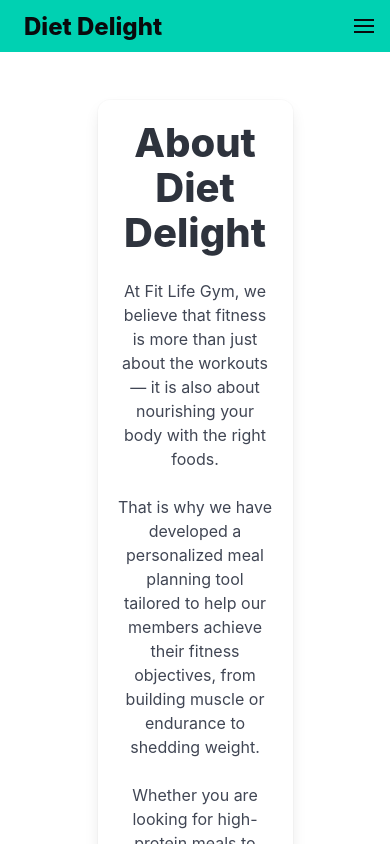
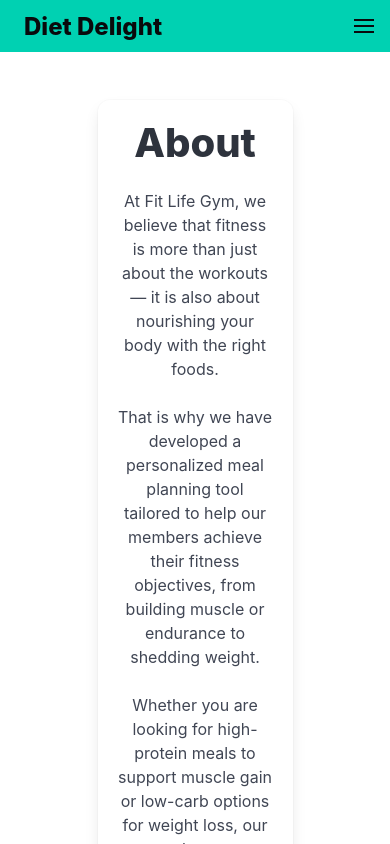
Before and after one commit to jmcaluyafuentes/diet-delight-frontend, a React (Vite) app: page /about in a window 390 px wide. Shown: the top 844 px of the page. Built offline with nearby package versions, Linux system fonts and the light colour scheme.

Commit message:
added tablet responsive design

```diff
--- a/src/components/FeaturedRecipes.jsx
+++ b/src/components/FeaturedRecipes.jsx
@@ -100,7 +100,7 @@ const FeaturedRecipes = () => {
                     </h2>
                     <div className="columns is-multiline is-centered">
                         {displayedRecipes.map(recipe => (
-                            <div key={recipe.instructionsUrl} className="column is-one-quarter-desktop is-full-mobile">
+                            <div key={recipe.instructionsUrl} className="column is-one-quarter-desktop is-half-tablet is-full-mobile">
                                 <div className="recipe card">
                                     <div className="card-image is-flex is-justify-content-center is-align-items-center">
                                         <figure className="image mt-3 ">
--- a/src/pages/About.jsx
+++ b/src/pages/About.jsx
@@ -5,7 +5,7 @@ const About = () => {
     return (
         <main className="section is-flex is-align-item-center is-justify-content-center">
             <div className="box" style={{ maxWidth: "50vw" }}>
-                <h1 className="title is-2 has-text-centered">About Diet Delight</h1>
+                <h1 className="title is-2 has-text-centered">About</h1>
                 <div className="has-text-centered">
                     <p className="mb-5">At Fit Life Gym, we believe that fitness is more than just about the workouts — it is also about nourishing your body with the right foods.</p>
                     <p className="mb-5">That is why we have developed a personalized meal planning tool tailored to help our members achieve their fitness objectives, from building muscle or endurance to shedding weight.</p>
--- a/src/pages/ShowRecipes.jsx
+++ b/src/pages/ShowRecipes.jsx
@@ -58,7 +58,7 @@ const ShowRecipes = ({ recipes }) => {
                 console.error("Recipe identifier is missing:", recipe);
                 }
                 return (
-                <div key={recipe.instructionsUrl} className="column is-one-third">
+                <div key={recipe.instructionsUrl} className="column is-one-third-desktop is-half-tablet">
                     <div className="recipe card">
                     <div className="card-image">
                         <figure className="image">
```
